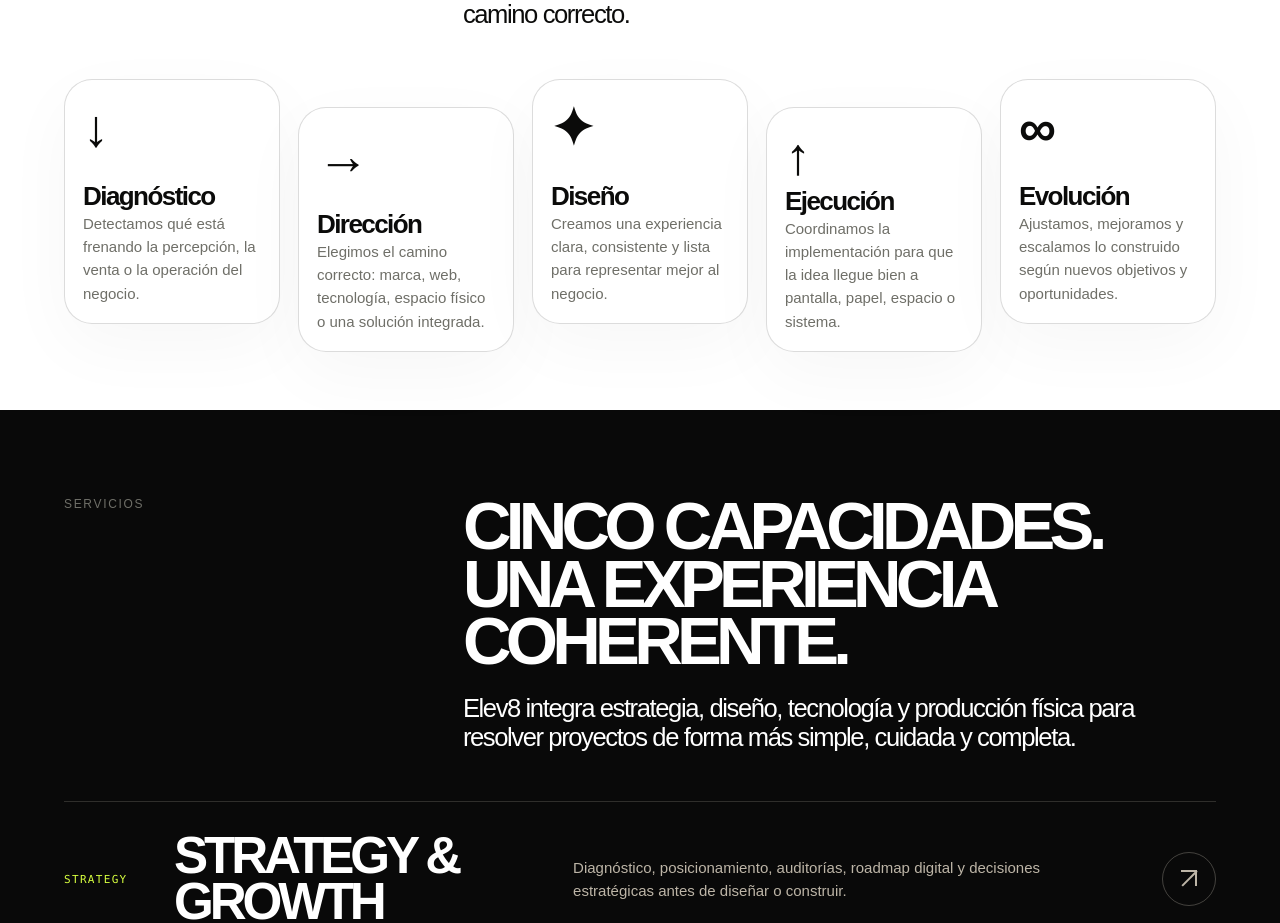
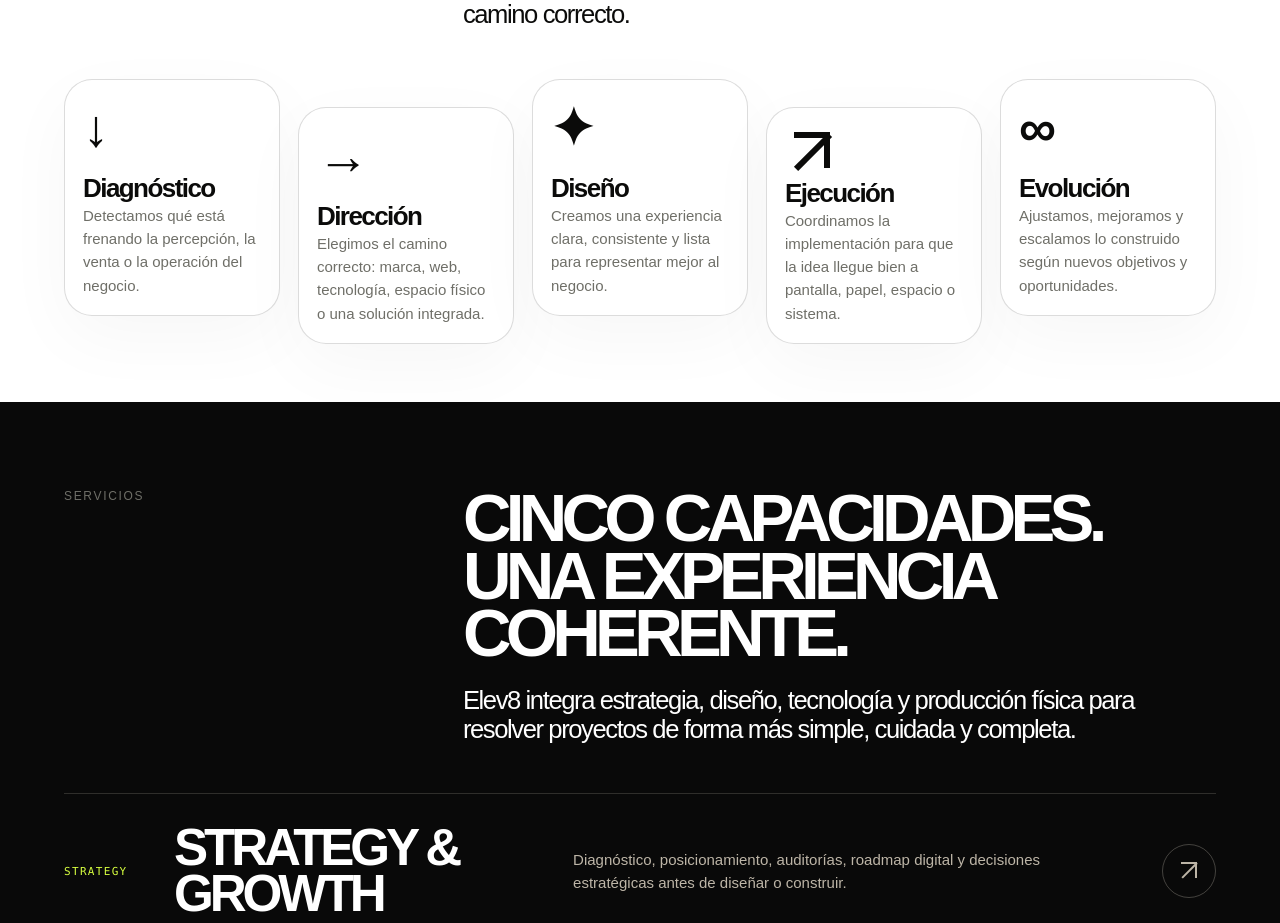
Before and after one commit to mcodelia/test-elev8, a Next.js app: page / in a window 1280 px wide. Shown: the part 1209-2132 px from the top of the page. Built offline with nearby package versions, Linux system fonts and the light colour scheme.

Commit message:
flechita
flechita

```diff
--- a/src/app/globals.css
+++ b/src/app/globals.css
@@ -78,6 +78,9 @@
 .mega-list a:hover span::after{background:var(--acid)}
 .signal-node:after{content:"";background:linear-gradient(135deg,transparent 46%,currentColor 47%,currentColor 53%,transparent 54%);color:rgba(255,255,255,.55)}
 .signal-node:nth-child(4):after{color:rgba(11,11,10,.55)}
+.logic-arrow{position:relative;display:block;width:52px;height:52px;color:transparent;font-size:0}
+.logic-arrow::before{content:"";position:absolute;right:7px;top:6px;width:30px;height:30px;border-top:6px solid var(--ink);border-right:6px solid var(--ink)}
+.logic-arrow::after{content:"";position:absolute;right:7px;top:6px;width:48px;height:6px;background:var(--ink);transform:rotate(-45deg);transform-origin:right center}
 
 @media(max-width:640px){
   :root{--pad:24px}
--- a/src/app/page.tsx
+++ b/src/app/page.tsx
@@ -18,7 +18,8 @@ const focusSteps = [
     text: "Creamos una experiencia clara, consistente y lista para representar mejor al negocio.",
   },
   {
-    icon: "↑",
+    icon: "",
+    diagonalIcon: true,
     title: "Ejecución",
     text: "Coordinamos la implementación para que la idea llegue bien a pantalla, papel, espacio o sistema.",
   },
@@ -221,7 +222,12 @@ export default function Home() {
               {focusSteps.map((step) => (
                 <article className="logic-card" key={step.title}>
                   <span className="slash">/</span>
-                  <b>{step.icon}</b>
+                  <b
+                    className={step.diagonalIcon ? "logic-arrow" : undefined}
+                    aria-hidden={step.diagonalIcon ? "true" : undefined}
+                  >
+                    {step.icon}
+                  </b>
                   <div>
                     <h3>{step.title}</h3>
                     <p>{step.text}</p>
```
